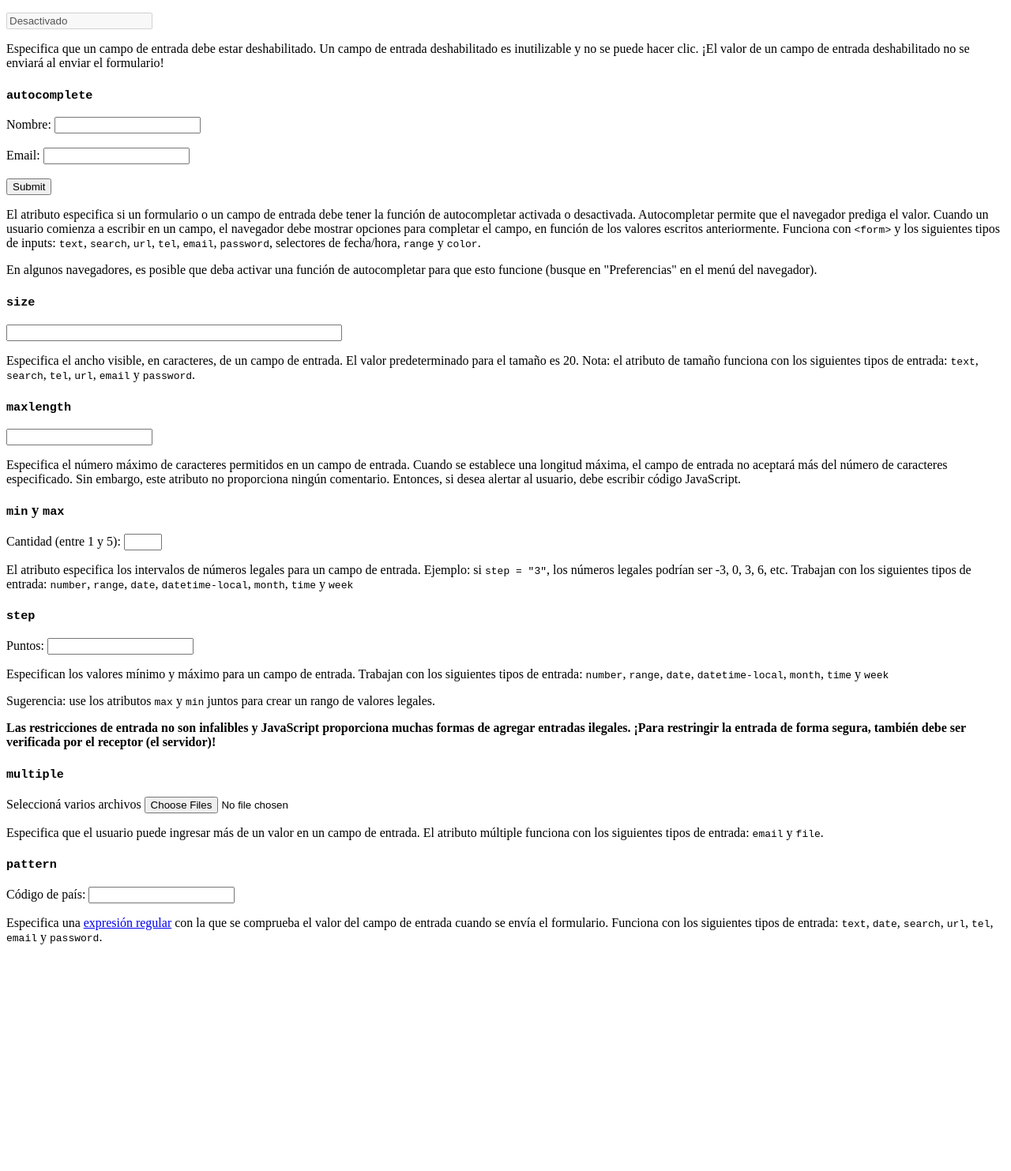
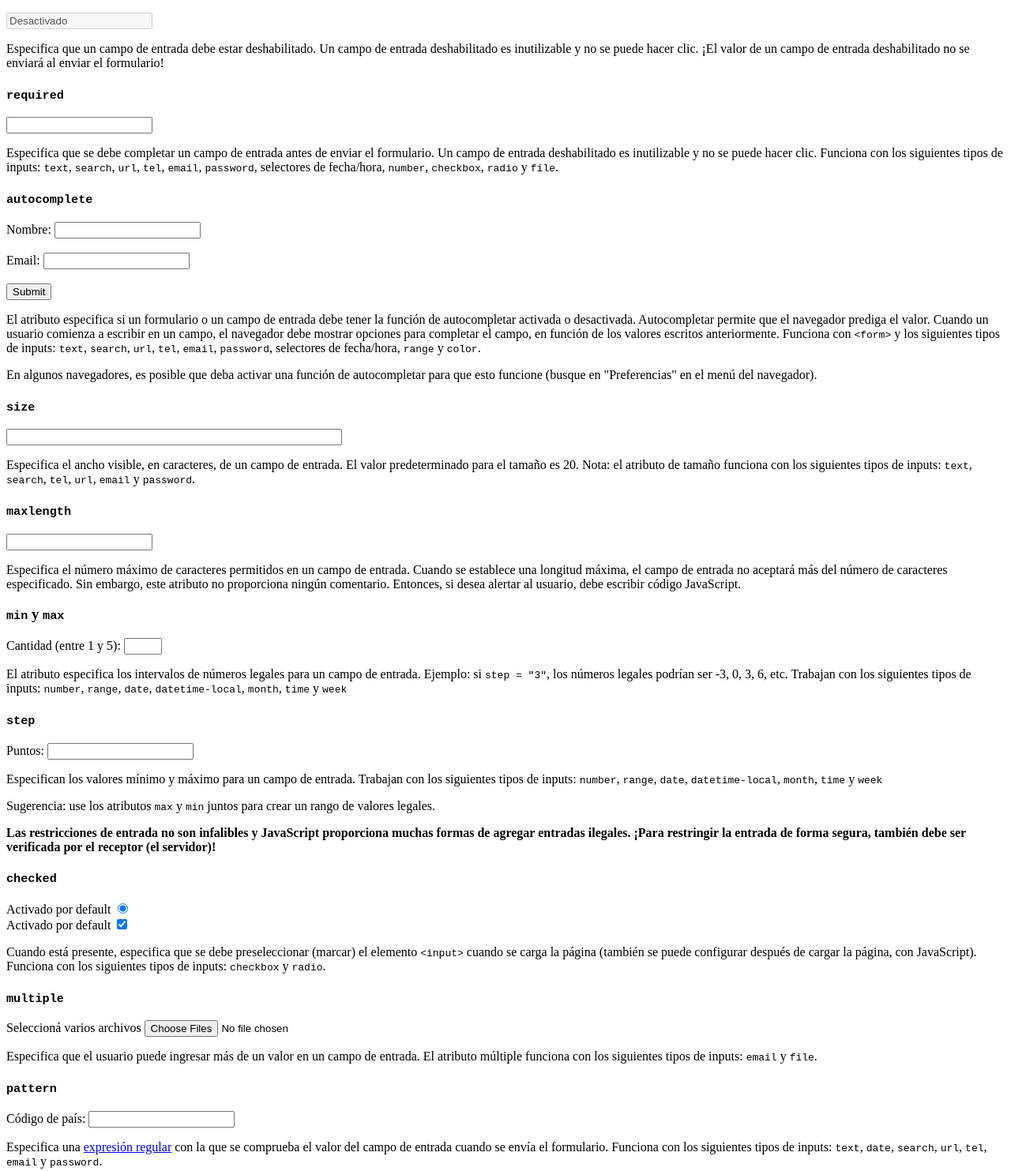
Before and after one commit to CharlyCimino/muestra-forms-html, a plain HTML site: page pages/inputsAtributos.html in a window 1280 px wide. Shown: the part 692-2175 px from the top of the page at 79% size. Before the commit the page ends 1904 px from the top, so only its background shows below. Drawn offline with Linux system fonts and the light colour scheme.

Commit message:
required y checked

```diff
--- a/pages/inputsAtributos.html
+++ b/pages/inputsAtributos.html
@@ -22,7 +22,7 @@
     <h3 id="placeholder"><code>placeholder</code></h3>
     <label for="mail">Tu mail:</label>
   <input type="email" placeholder="ejemplo@mail.com">
-    <p>Especifica una sugerencia breve que describe el valor esperado de un campo de entrada (un valor de muestra o una descripción breve del formato esperado). La sugerencia breve se muestra en el campo de entrada antes de que el usuario ingrese un valor. Funciona con los siguientes tipos de entrada: <code>text</code>, <code>search</code>, <code>url</code>, <code>tel</code>, <code>email</code> y <code>password</code>.</p>
+    <p>Especifica una sugerencia breve que describe el valor esperado de un campo de entrada (un valor de muestra o una descripción breve del formato esperado). La sugerencia breve se muestra en el campo de entrada antes de que el usuario ingrese un valor. Funciona con los siguientes tipos de inputs: <code>text</code>, <code>search</code>, <code>url</code>, <code>tel</code>, <code>email</code> y <code>password</code>.</p>
 
     <h3 id="autofocus"><code>autofocus</code></h3>
     <input type="text" value="Yo tengo el foco!" autofocus>
@@ -35,6 +35,10 @@
     <h3 id="disabled"><code>disabled</code></h3>
     <input type="text" value="Desactivado" disabled>
     <p>Especifica que un campo de entrada debe estar deshabilitado. Un campo de entrada deshabilitado es inutilizable y no se puede hacer clic. ¡El valor de un campo de entrada deshabilitado no se enviará al enviar el formulario!</p>
+
+    <h3 id="required"><code>required</code></h3>
+    <input type="text" id="username" name="username" required>
+    <p>Especifica que se debe completar un campo de entrada antes de enviar el formulario. Un campo de entrada deshabilitado es inutilizable y no se puede hacer clic. Funciona con los siguientes tipos de inputs: <code>text</code>, <code>search</code>, <code>url</code>, <code>tel</code>, <code>email</code>, <code>password</code>, selectores de fecha/hora, <code>number</code>, <code>checkbox</code>, <code>radio</code> y <code>file</code>.</p></p>
 
     <h3 id="autocomplete"><code>autocomplete</code></h3>
     <form autocomplete="on">
@@ -49,7 +53,7 @@
 
     <h3 id="size"><code>size</code></h3>
     <input type="text" value="" size="50">
-    <p>Especifica el ancho visible, en caracteres, de un campo de entrada. El valor predeterminado para el tamaño es 20. Nota: el atributo de tamaño funciona con los siguientes tipos de entrada: <code>text</code>, <code>search</code>, <code>tel</code>, <code>url</code>, <code>email</code> y <code>password</code>.</p>
+    <p>Especifica el ancho visible, en caracteres, de un campo de entrada. El valor predeterminado para el tamaño es 20. Nota: el atributo de tamaño funciona con los siguientes tipos de inputs: <code>text</code>, <code>search</code>, <code>tel</code>, <code>url</code>, <code>email</code> y <code>password</code>.</p>
 
     <h3 id="maxlength"><code>maxlength</code></h3>
     <input type="text" value="" maxlength="6">
@@ -58,28 +62,34 @@
     <h3 id="minmax"><code>min</code> y <code>max</code></h3>
     <label for="quantity">Cantidad (entre 1 y 5):</label>
   <input type="number" id="quantity" name="quantity" min="1" max="5">
-    <p>El atributo especifica los intervalos de números legales para un campo de entrada. Ejemplo: si <code>step = "3"</code>, los números legales podrían ser -3, 0, 3, 6, etc. Trabajan con los siguientes tipos de entrada: <code>number</code>, <code>range</code>, <code>date</code>, <code>datetime-local</code>, <code>month</code>, <code>time</code> y <code>week</code></p>
+    <p>El atributo especifica los intervalos de números legales para un campo de entrada. Ejemplo: si <code>step = "3"</code>, los números legales podrían ser -3, 0, 3, 6, etc. Trabajan con los siguientes tipos de inputs: <code>number</code>, <code>range</code>, <code>date</code>, <code>datetime-local</code>, <code>month</code>, <code>time</code> y <code>week</code></p>
 
     <h3 id="step"><code>step</code></h3>
     <label for="points">Puntos:</label>
     <input type="number" id="points" name="points" step="3">
-    <p>Especifican los valores mínimo y máximo para un campo de entrada. Trabajan con los siguientes tipos de entrada: <code>number</code>, <code>range</code>, <code>date</code>, <code>datetime-local</code>, <code>month</code>, <code>time</code> y <code>week</code></p>
+    <p>Especifican los valores mínimo y máximo para un campo de entrada. Trabajan con los siguientes tipos de inputs: <code>number</code>, <code>range</code>, <code>date</code>, <code>datetime-local</code>, <code>month</code>, <code>time</code> y <code>week</code></p>
     <p>Sugerencia: use los atributos <code>max</code> y <code>min</code> juntos para crear un rango de valores legales.</p>
 
     <p><strong>Las restricciones de entrada no son infalibles y JavaScript proporciona muchas formas de agregar entradas ilegales. ¡Para restringir la entrada de forma segura, también debe ser verificada por el receptor (el servidor)!</strong></p>
 
+    <h3 id="checked"><code>checked</code></h3>
+    <label for="radio">Activado por default</label>
+    <input id="radio" type="radio" value="Activado por default" checked>
+    <br>
+    <label for="checkbox">Activado por default</label>
+    <input id="checkbox" type="checkbox" value="Activado por default" checked>
+    <p>Cuando está presente, especifica que se debe preseleccionar (marcar) el elemento <code>&lt;input&gt;</code> cuando se carga la página (también se puede configurar después de cargar la página, con JavaScript). Funciona con los siguientes tipos de inputs: <code>checkbox</code> y <code>radio</code>.</p></p>
+
     <h3 id="multiple"><code>multiple</code></h3>
     <label for="files">Seleccioná varios archivos</label>
   <input type="file" id="files" name="files" multiple>
-    <p>Especifica que el usuario puede ingresar más de un valor en un campo de entrada. El atributo múltiple funciona con los siguientes tipos de entrada: <code>email</code> y <code>file</code>.</p>
-
-
+    <p>Especifica que el usuario puede ingresar más de un valor en un campo de entrada. El atributo múltiple funciona con los siguientes tipos de inputs: <code>email</code> y <code>file</code>.</p>
 
     <h3 id="pattern"><code>pattern</code></h3>
     <label for="country_code">Código de país:</label>
   <input type="text" id="country_code" name="country_code"
   pattern="[A-Za-z]{3}" title="Código de país de tres letras">
-    <p>Especifica una <a target="_blank" href="https://www.w3schools.com/js/js_regexp.asp">expresión regular</a> con la que se comprueba el valor del campo de entrada cuando se envía el formulario. Funciona con los siguientes tipos de entrada: <code>text</code>, <code>date</code>, <code>search</code>, <code>url</code>, <code>tel</code>, <code>email</code> y <code>password</code>.</p>
+    <p>Especifica una <a target="_blank" href="https://www.w3schools.com/js/js_regexp.asp">expresión regular</a> con la que se comprueba el valor del campo de entrada cuando se envía el formulario. Funciona con los siguientes tipos de inputs: <code>text</code>, <code>date</code>, <code>search</code>, <code>url</code>, <code>tel</code>, <code>email</code> y <code>password</code>.</p>
 
 </body>
 
```
